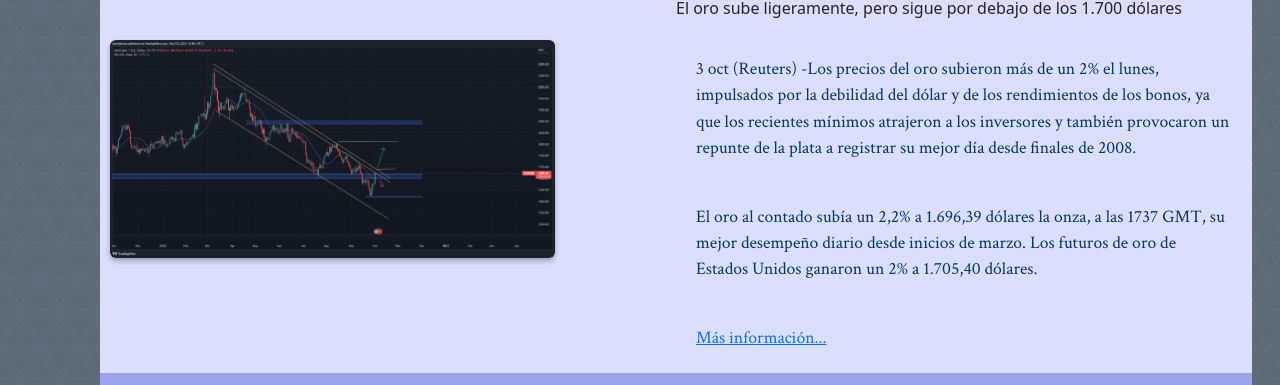
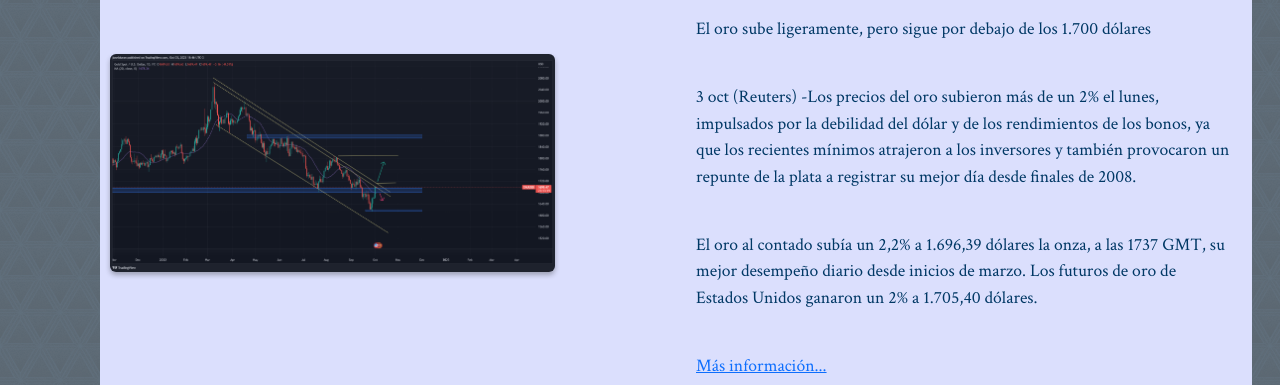
Before and after one commit to JoseLDuran00/tradingtool-duran, a plain HTML site: page index.html in a window 1280 px wide. Shown: the part 201-586 px from the top of the page. Drawn offline with nearby package versions, Linux system fonts and the light colour scheme; a script that the page names is missing.

Commit message:
ajuste index

```diff
--- a/index.html
+++ b/index.html
@@ -125,7 +125,7 @@
     </div>
 
     <div class="texto grafico-diario titulo">
-      <p>El oro sube ligeramente, pero sigue por debajo de los 1.700 dólares</p>
+      <p class="grafico-diario-text">El oro sube ligeramente, pero sigue por debajo de los 1.700 dólares</p>
       <p class="grafico-diario-text">3 oct (Reuters) -Los precios del oro subieron más de un 2% el lunes, impulsados por la debilidad del dólar y de los rendimientos de los bonos, ya que los recientes mínimos atrajeron a los inversores y también
         provocaron un repunte de la plata a registrar su mejor día desde finales de 2008.</p>
       <p class="grafico-diario-text">El oro al contado subía un 2,2% a 1.696,39 dólares la onza, a las 1737 GMT, su mejor desempeño diario desde inicios de marzo. Los futuros de oro de Estados Unidos ganaron un 2% a 1.705,40 dólares.</p>
```
